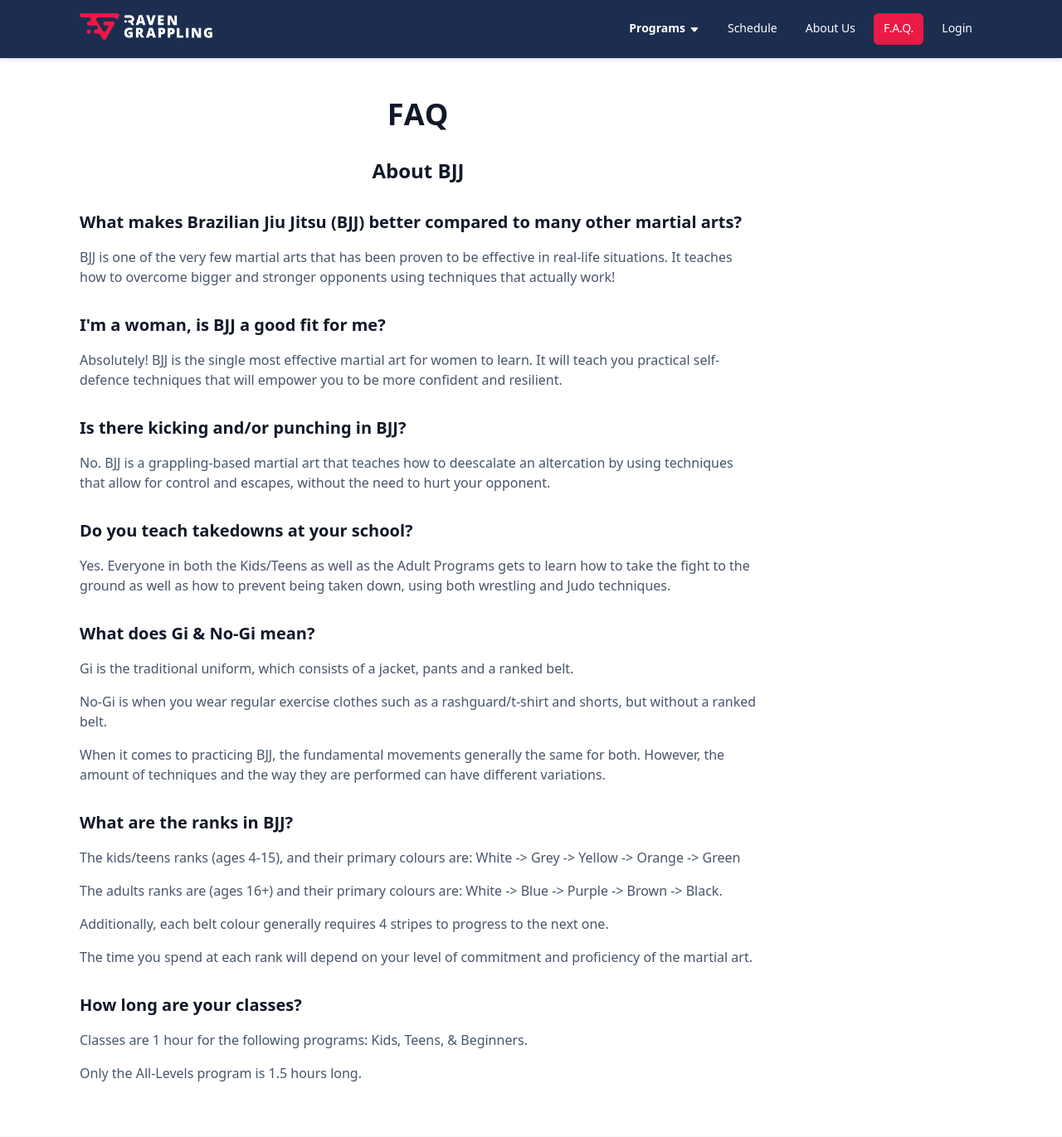
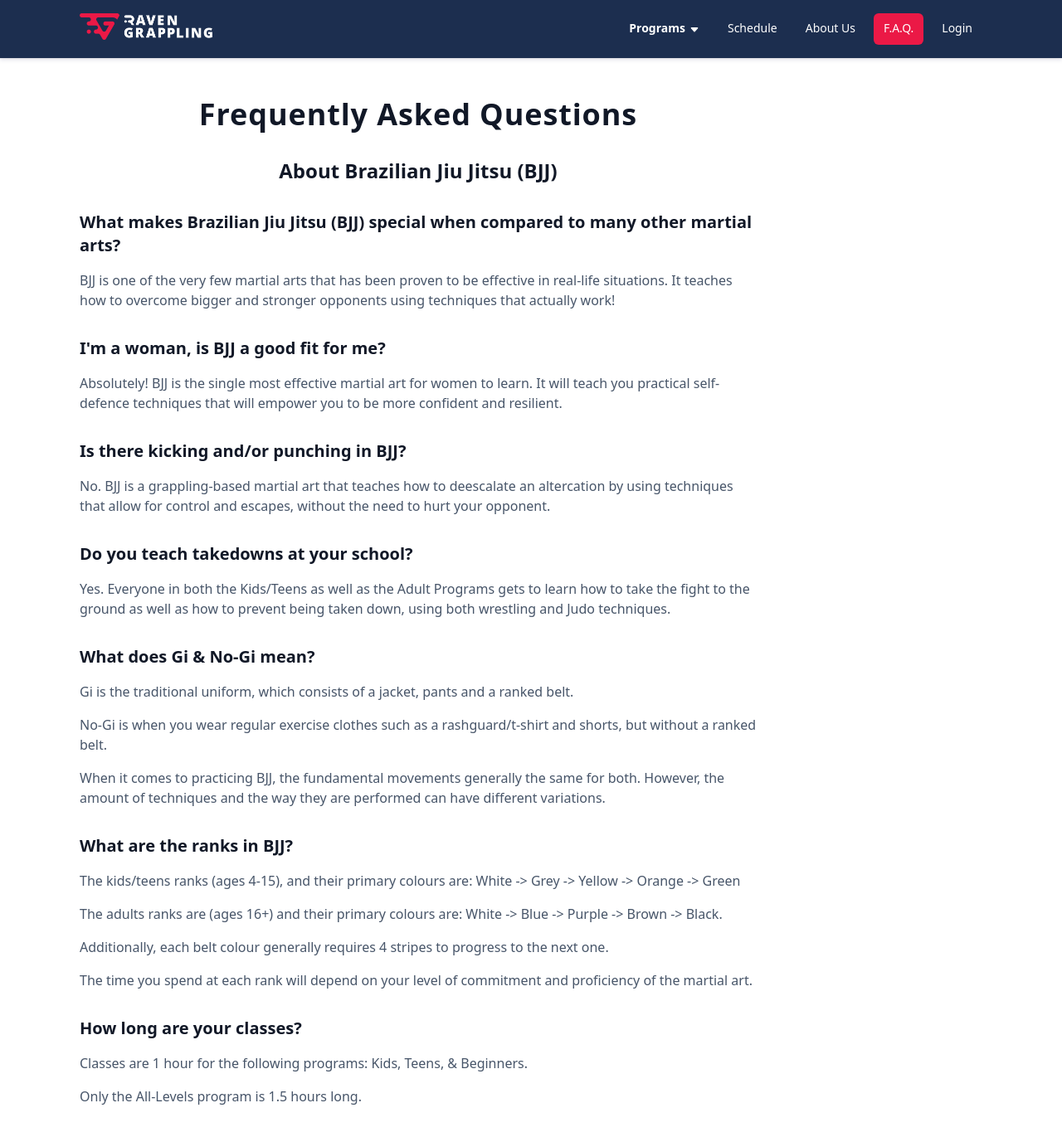
Before and after one commit to RavenGrappling/RavenGrappling.github.io, a Jekyll site: the page built from pages/faq.html, in a window 1280 px wide and 1400 px high. Shown: the top 1371 px of the window at 83% size. Built offline with Jekyll 4.4.1, drawn with Linux system fonts in a browser that asks for light colours; some of the changed text lies outside the part shown.

Commit message:
Update faq.html

```diff
--- a/pages/faq.html
+++ b/pages/faq.html
@@ -7,13 +7,13 @@ permalink: /faq
 <section>
   <div class="squished">
     <h1 class="text-center">
-      FAQ
+      Frequently Asked Questions
     </h1>
     <h2 class="text-center">
-      About BJJ
+      About Brazilian Jiu Jitsu (BJJ)
     </h2>
     <h3>
-      What makes Brazilian Jiu Jitsu (BJJ) better compared to many other martial arts?
+      What makes Brazilian Jiu Jitsu (BJJ) special when compared to many other martial arts?
     </h3>
     <p>
       BJJ is one of the very few martial arts that has been proven to be effective in real-life situations. It teaches how to overcome bigger and stronger opponents using techniques that actually work!
@@ -80,7 +80,7 @@ permalink: /faq
   <section>
     <div class="squished">
       <h2 class="text-center">
-        Safety
+        SAFETY
       </h2>
       <h3>
         Do I have to be physically fit to participate?
```
Also changed, not shown: other parts of pages/faq.html (+3 -3 lines).
